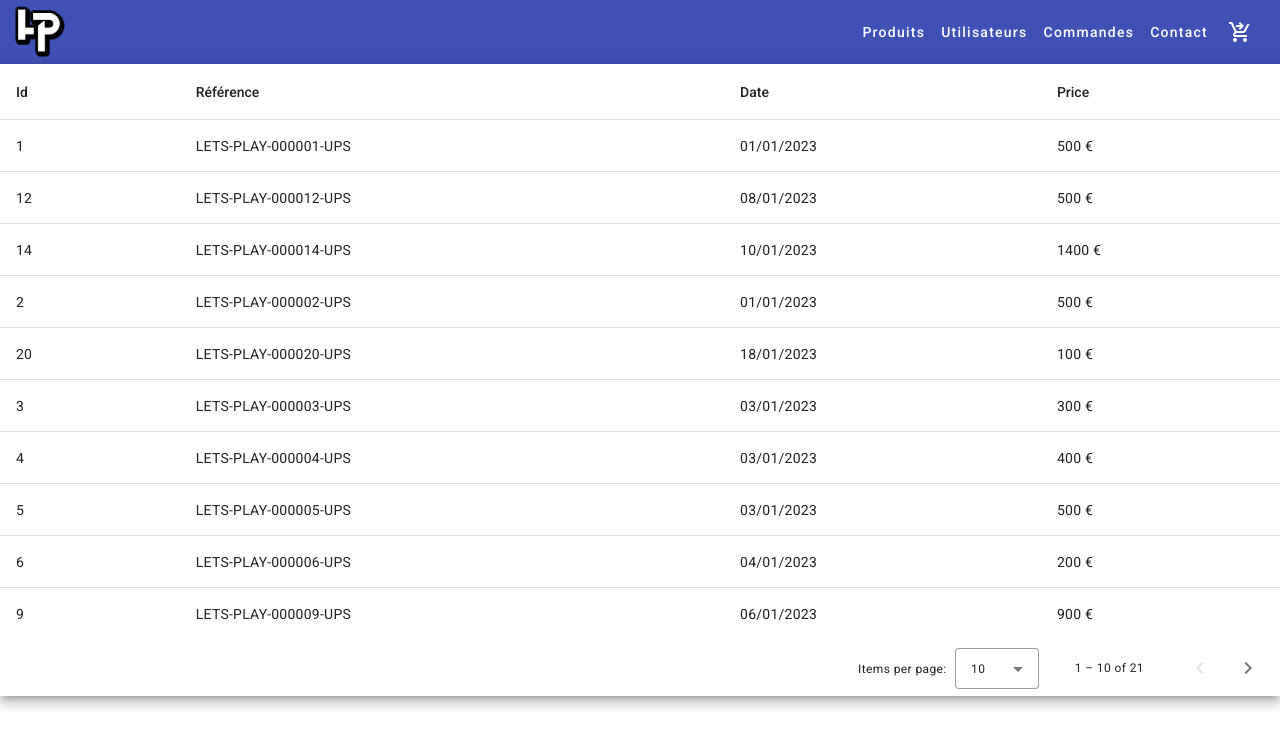
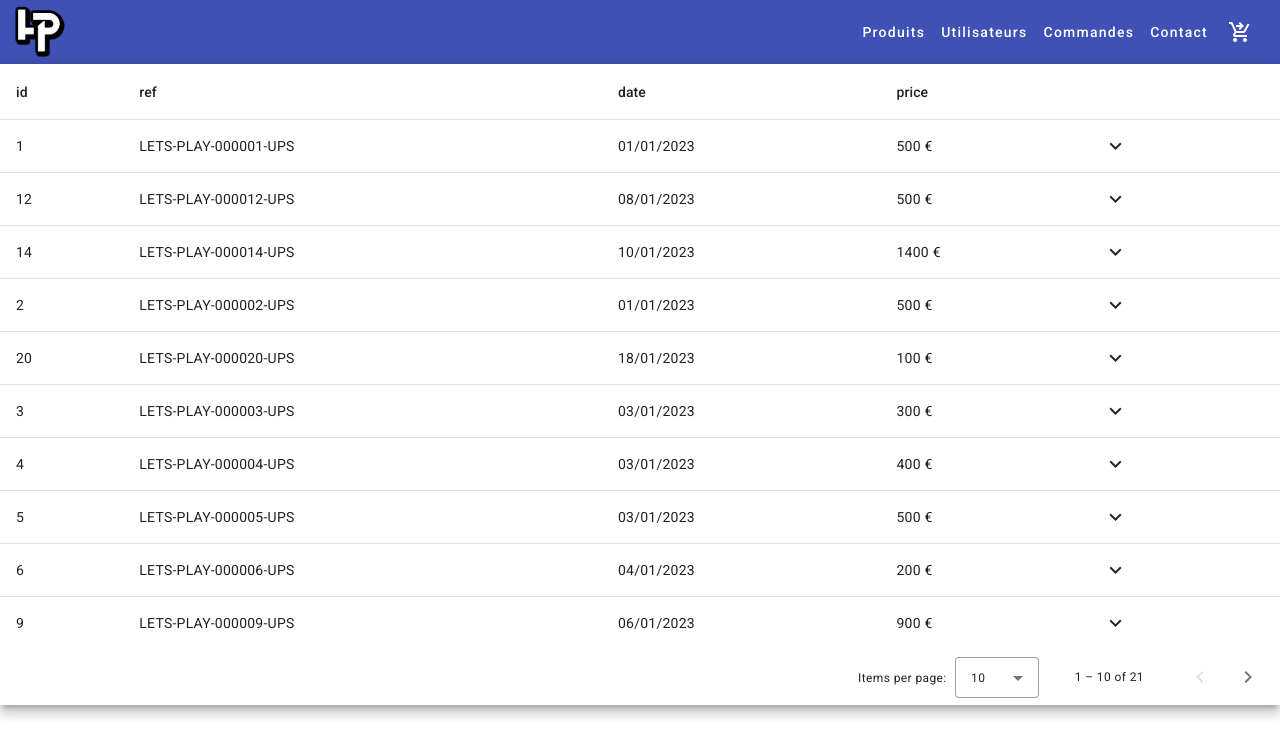
Before and after one commit to Jonathan-Tutu/Angular_Girodon, an Angular app: page /order-list in a window 1280 px wide. Shown: the top 756 px of the page. Built offline with nearby package versions, Linux system fonts and the light colour scheme.

Commit message:
Expanded Rows for Order List

```diff
--- a/src/app/components/order-list/order-list.component.css
+++ b/src/app/components/order-list/order-list.component.css
@@ -1,3 +1,36 @@
 .full-width-table {
   width: 100%;
 }
+
+tr.detail-row {
+  height: 0;
+}
+
+tr.order-row:not(.expanded-row):hover {
+  background: whitesmoke;
+}
+
+tr.order-row:not(.expanded-row):active {
+  background: #efefef;
+}
+
+.order-row td {
+  border-bottom-width: 0;
+}
+
+.order-detail {
+  overflow: hidden;
+  display: flex;
+}
+
+.order-description {
+  padding: 16px;
+}
+
+.order-description-attribution {
+  opacity: 0.5;
+}
+
+.product-description {
+  margin-left: 15px;
+}
--- a/src/app/components/order-list/order-list.component.html
+++ b/src/app/components/order-list/order-list.component.html
@@ -1,31 +1,43 @@
 <div class="mat-elevation-z8">
-  <table mat-table class="full-width-table" matSort aria-label="Elements">
-    <!-- Id Column -->
-    <ng-container matColumnDef="id">
-      <th mat-header-cell *matHeaderCellDef mat-sort-header="">Id</th>
-      <td mat-cell *matCellDef="let row">{{row.id}}</td>
+  <table mat-table class="full-width-table" matSort multiTemplateDataRows aria-label="orders">
+
+    <ng-container matColumnDef="{{column}}" *ngFor="let column of displayedColumns">
+      <th mat-header-cell *matHeaderCellDef> {{column}} </th>
+      <td mat-cell *matCellDef="let order"> {{column == "price" ? order[column] + " €" : order[column]}} </td>
     </ng-container>
 
-    <!-- Ref Column -->
-    <ng-container matColumnDef="ref">
-      <th mat-header-cell *matHeaderCellDef mat-sort-header="">Référence</th>
-      <td mat-cell *matCellDef="let row">{{row.ref}}</td>
+    <ng-container matColumnDef="expand">
+      <th mat-header-cell *matHeaderCellDef aria-label="row actions">&nbsp;</th>
+      <td mat-cell *matCellDef="let order">
+        <button mat-icon-button aria-label="expand row" (click)="(expandedOrder = expandedOrder === order ? null : order); $event.stopPropagation()">
+          <mat-icon *ngIf="expandedOrder !== order">keyboard_arrow_down</mat-icon>
+          <mat-icon *ngIf="expandedOrder === order">keyboard_arrow_up</mat-icon>
+        </button>
+      </td>
     </ng-container>
 
-    <!-- Date Column -->
-    <ng-container matColumnDef="date">
-      <th mat-header-cell *matHeaderCellDef mat-sort-header="">Date</th>
-      <td mat-cell *matCellDef="let row">{{row.date}}</td>
+    <!-- Expanded Content Column -->
+    <ng-container matColumnDef="expandedDetail">
+      <td mat-cell *matCellDef="let order" [attr.colspan]="columnsToDisplayWithExpand.length">
+        <div class="order-detail" [@detailExpand]="order == expandedOrder ? 'expanded' : 'collapsed'">
+          <div class="order-description">
+            <div>Achat effectué par l'utilisateur : {{order.user}}</div>
+            <div>Produits achetés :</div>
+            <div *ngFor="let product of order.products">
+              <div class="product-description">Id Produit : {{product.id}}, Quantité : {{product.quantity}}</div>
+            </div>
+          </div>
+        </div>
+      </td>
     </ng-container>
 
-    <!-- Price Column -->
-    <ng-container matColumnDef="price">
-      <th mat-header-cell *matHeaderCellDef mat-sort-header="">Price</th>
-      <td mat-cell *matCellDef="let row">{{row.price}} €</td>
-    </ng-container>
-
-    <tr mat-header-row *matHeaderRowDef="displayedColumns"></tr>
-    <tr mat-row *matRowDef="let row; columns: displayedColumns;"></tr>
+    <tr mat-header-row *matHeaderRowDef="columnsToDisplayWithExpand"></tr>
+    <tr mat-row *matRowDef="let order; columns: columnsToDisplayWithExpand;"
+        class="order-row"
+        [class.expanded-row]="expandedOrder === order"
+        (click)="expandedOrder = expandedOrder === order ? null : order">
+    </tr>
+    <tr mat-row *matRowDef="let row; columns: ['expandedDetail']" class="detail-row"></tr>
   </table>
 
   <mat-paginator #paginator
--- a/src/app/components/order-list/order-list.component.ts
+++ b/src/app/components/order-list/order-list.component.ts
@@ -5,11 +5,19 @@ import {MatTable} from '@angular/material/table';
 import {OrderListDataSource} from './order-list-datasource';
 import {Order} from "../../models/order";
 import {OrderService} from "../../services/order.service";
+import {animate, state, style, transition, trigger} from "@angular/animations";
 
 @Component({
     selector: 'app-order-list',
     templateUrl: './order-list.component.html',
-    styleUrls: ['./order-list.component.css']
+    styleUrls: ['./order-list.component.css'],
+    animations: [
+        trigger('detailExpand', [
+            state('collapsed', style({height: '0px', minHeight: '0'})),
+            state('expanded', style({height: '*'})),
+            transition('expanded <=> collapsed', animate('225ms cubic-bezier(0.4, 0.0, 0.2, 1)')),
+        ]),
+    ]
 })
 export class OrderListComponent implements OnInit {
     @ViewChild(MatPaginator) paginator!: MatPaginator;
@@ -18,6 +26,8 @@ export class OrderListComponent implements OnInit {
 
     dataSource: OrderListDataSource = new OrderListDataSource();
     displayedColumns = ['id', 'ref', 'date', 'price'];
+    columnsToDisplayWithExpand = [...this.displayedColumns, 'expand'];
+    expandedOrder: Order | null | undefined;
 
     constructor(private orderService: OrderService) {
     }
--- a/src/app/components/user-list/user-list.component.html
+++ b/src/app/components/user-list/user-list.component.html
@@ -1,15 +1,9 @@
 <div class="mat-elevation-z8">
   <table mat-table class="full-width-table" matSort aria-label="Elements">
-    <!-- Id Column -->
-    <ng-container matColumnDef="id">
-      <th mat-header-cell *matHeaderCellDef mat-sort-header="">Id</th>
-      <td mat-cell *matCellDef="let row">{{row.id}}</td>
-    </ng-container>
 
-    <!-- Name Column -->
-    <ng-container matColumnDef="name">
-      <th mat-header-cell *matHeaderCellDef mat-sort-header="">Name</th>
-      <td mat-cell *matCellDef="let row">{{row.name}}</td>
+    <ng-container matColumnDef="{{column}}" *ngFor="let column of displayedColumns">
+      <th mat-header-cell *matHeaderCellDef> {{column}} </th>
+      <td mat-cell *matCellDef="let element"> {{element[column]}} </td>
     </ng-container>
 
     <tr mat-header-row *matHeaderRowDef="displayedColumns"></tr>
```
